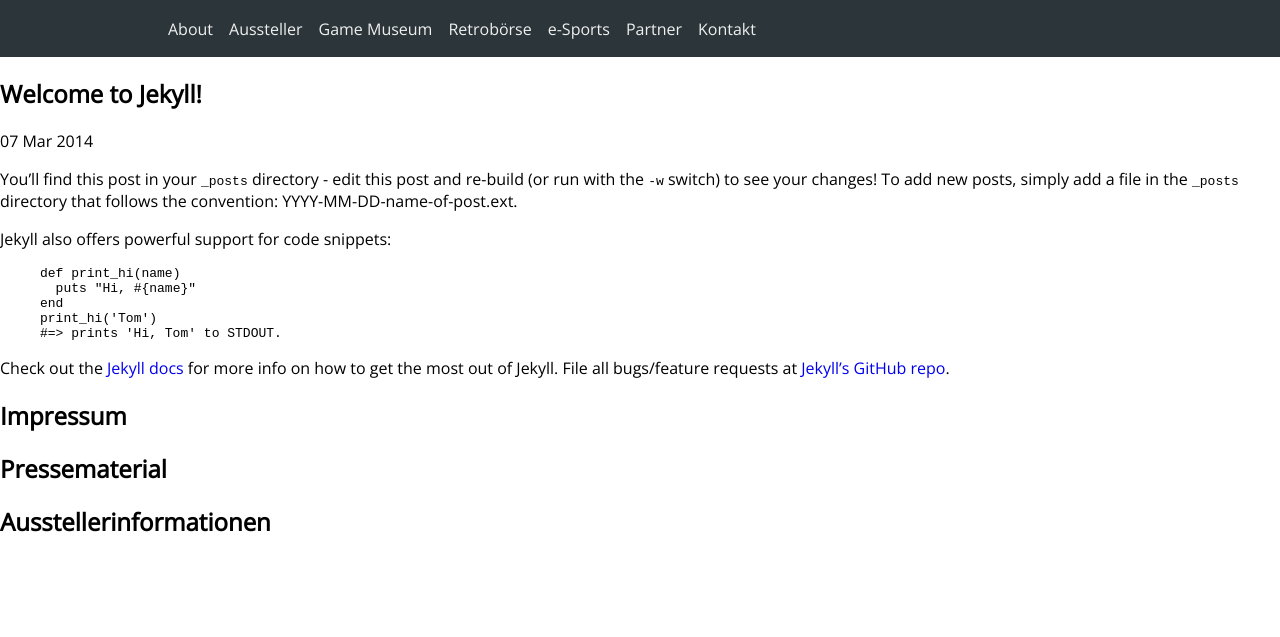
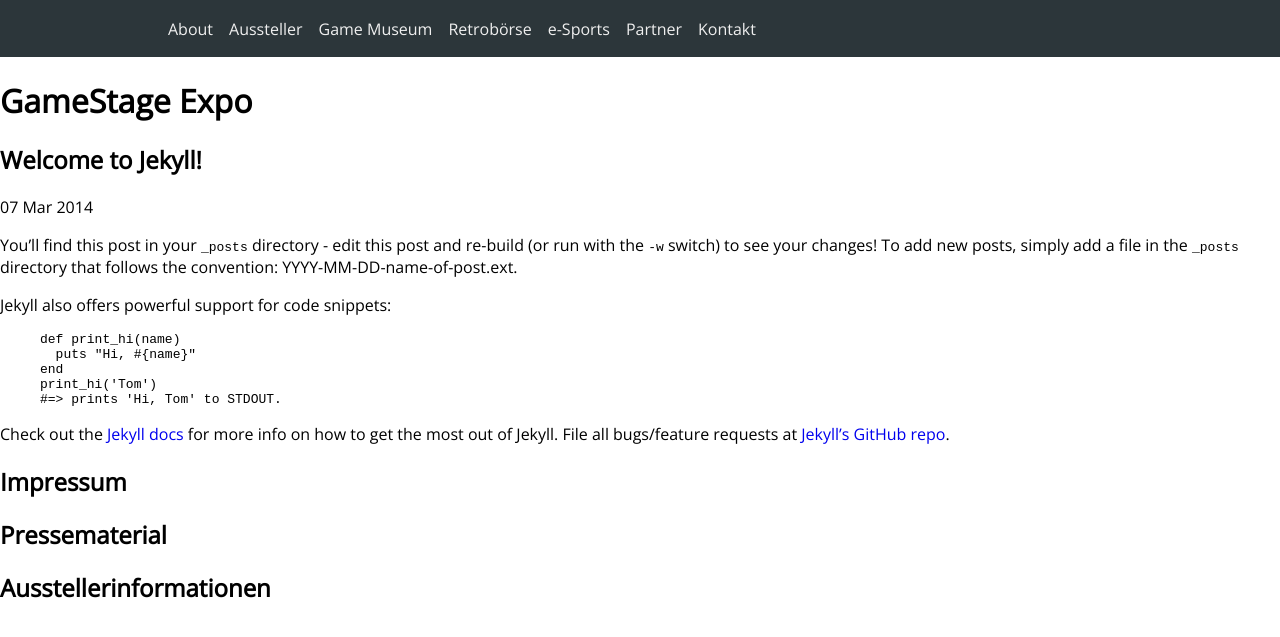
Before and after one commit to Lorti/gsexpo, a Jekyll site: the page built from _posts/2014-03-07-welcome-to-jekyll.markdown, in a window 1280 px wide. Shown: the top 637 px of the page. Built offline with Jekyll 4.4.1, drawn with Linux system fonts in a browser that asks for light colours; nearby versions of some CDN libraries; Markdown is read by kramdown in place of the engine named in the settings.

```diff
--- a/_layouts/default.html
+++ b/_layouts/default.html
@@ -11,7 +11,7 @@
 <body>
 
   <div class="site">
-		<div class="mainNavigation" role="navigation">
+    <nav class="mainNavigation" role="navigation">
       <div class="mainNavigation_button" id="menuToggle"><span>Menu</span></div>
       <ul class="mainNavigation_container row cf">
         <li class="mainNavigation_item"><a href="#aboutSection">About</a></li>
@@ -22,23 +22,20 @@
         <li class="mainNavigation_item"><a href="#partnerSection">Partner</a></li>
         <li class="mainNavigation_item"><a href="#contactSection">Kontakt</a></li>
       </ul>
-		</div>
+    </nav>
 
-		<!-- <div class="header">
-			<h1 class="title"><a href="/">{{ site.name }}</a></h1>
-			<a class="extra" href="/">home</a>
-		</div> -->
+    <header class="header">
+      <h1>GameStage Expo</h1>
+    </header>
 
     {{ content }}
 
-
-
-
-		<div class="footer">
+    <footer class="footer">
       {% capture footer %}{% include footer.markdown %}{% endcapture %}
       {{ footer | markdownify }}
+    </footer>
   </div>
-	</div>
+
   <script src="//ajax.googleapis.com/ajax/libs/jquery/1.11.0/jquery.min.js"></script>
   <script type="text/javascript" src="{{ site.baseurl }}/js/main.js"></script>
 </body>
```
Also changed, not shown: index.html (+6 -3 lines). Lines whose indentation alone changed are shown as unchanged.
